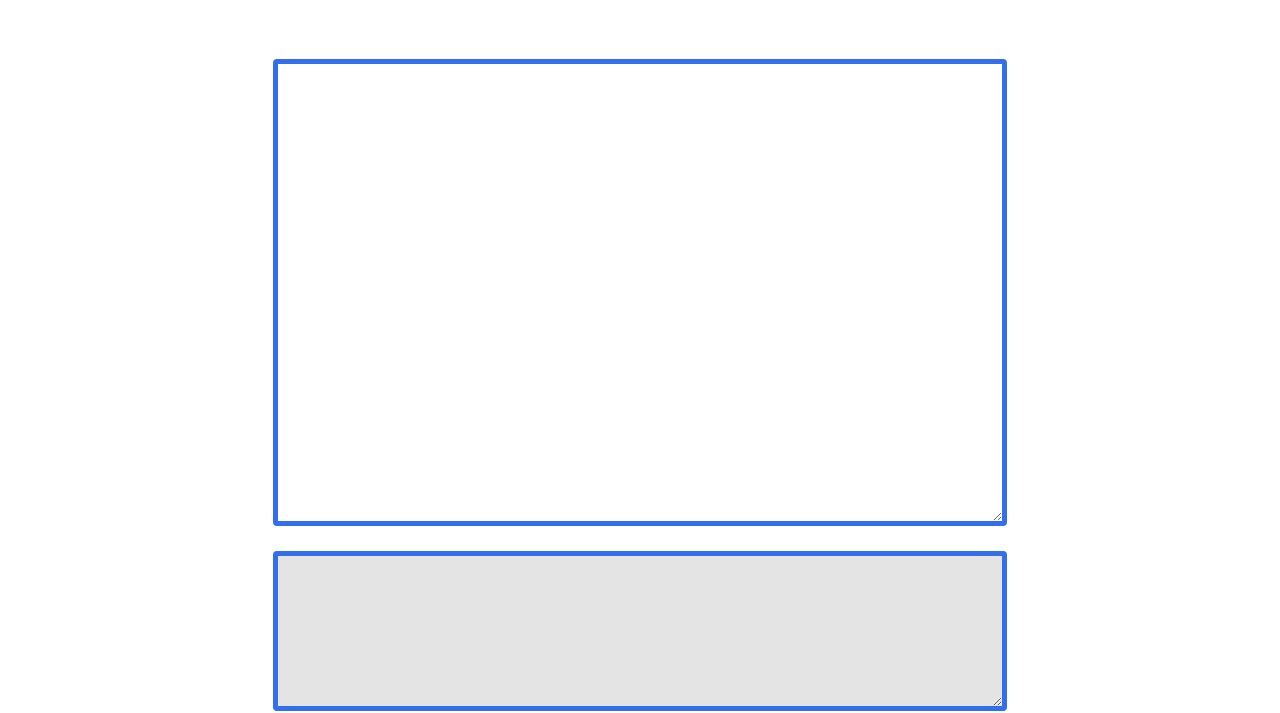
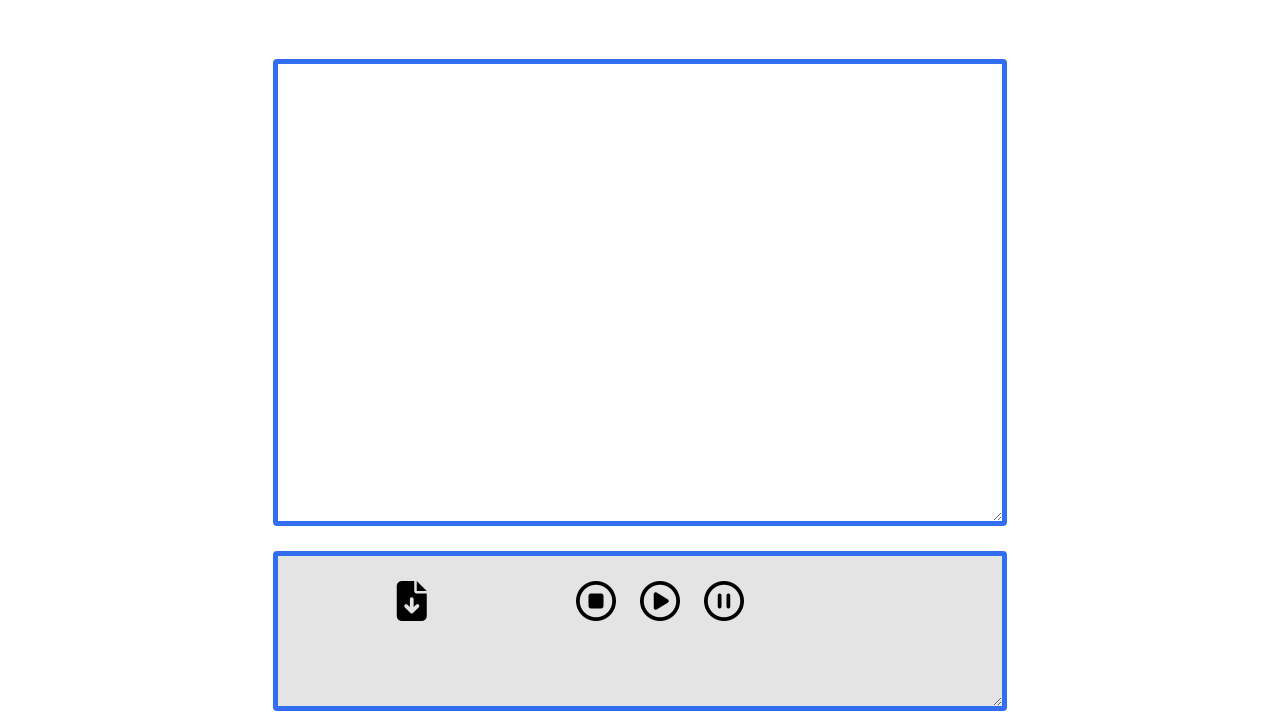
Before and after one commit to Juliaamora/Speech2Text, a website: page src/views/index.html in a window 1280 px wide. Shown: the part 123-836 px from the top of the page. Drawn offline with nearby package versions, Linux system fonts and the light colour scheme.

Commit message:
save icon changed

```diff
--- a/src/styles/style.css
+++ b/src/styles/style.css
@@ -201,21 +201,28 @@ p{
 #pause-button{
       position: absolute;
       left: 55%;
-      top: 10%;
+      top: 88%;
       cursor: pointer;
       font-size: 40px;
   }
 #play-button{
     position: absolute;
     left: 50%;
-    top: 10%;
+    top: 88%;
     cursor: pointer;
     font-size: 40px;
 }
 #stop-button{
   position: absolute;
   left: 45%;
-  top: 10%;
+  top: 88%;
+  cursor: pointer;
+  font-size: 40px;
+}
+#btnSave{
+  position: absolute;
+  left: 31%;
+  top: 88%;
   cursor: pointer;
   font-size: 40px;
 }
--- a/src/views/index.html
+++ b/src/views/index.html
@@ -52,19 +52,23 @@
             <textarea id="final"  class="final"></textarea>
             <br>
             <textarea id="interim" class="interim"></textarea>
-            <button id="btnSave">save config</button>
+
        </fieldset>
 
       <i class="far fa-pause-circle" id="pause-button" onclick="pauseButton();"></i>
       <i class="far fa-play-circle" id="play-button" onclick="playButton();"></i>
       <i class="far fa-stop-circle" id="stop-button" onclick="stopButton();"></i>
+      <i class="fas fa-file-download" id="btnSave" ></i>
 
-      <input type="file" accept="audio/*" id="real-file" hidden="hidden" />
-      <span id="custom-text">No file chosen, yet.</span>
+
+
 
       <div>
          <audio controls id="myAudio" autoplay></audio>
       </div>
+
+      <input type="file" accept="audio/*" id="real-file" hidden="hidden" />
+      <span id="custom-text">No file chosen, yet.</span>
 
        <script>
          $('.icon').click(function(){
```
